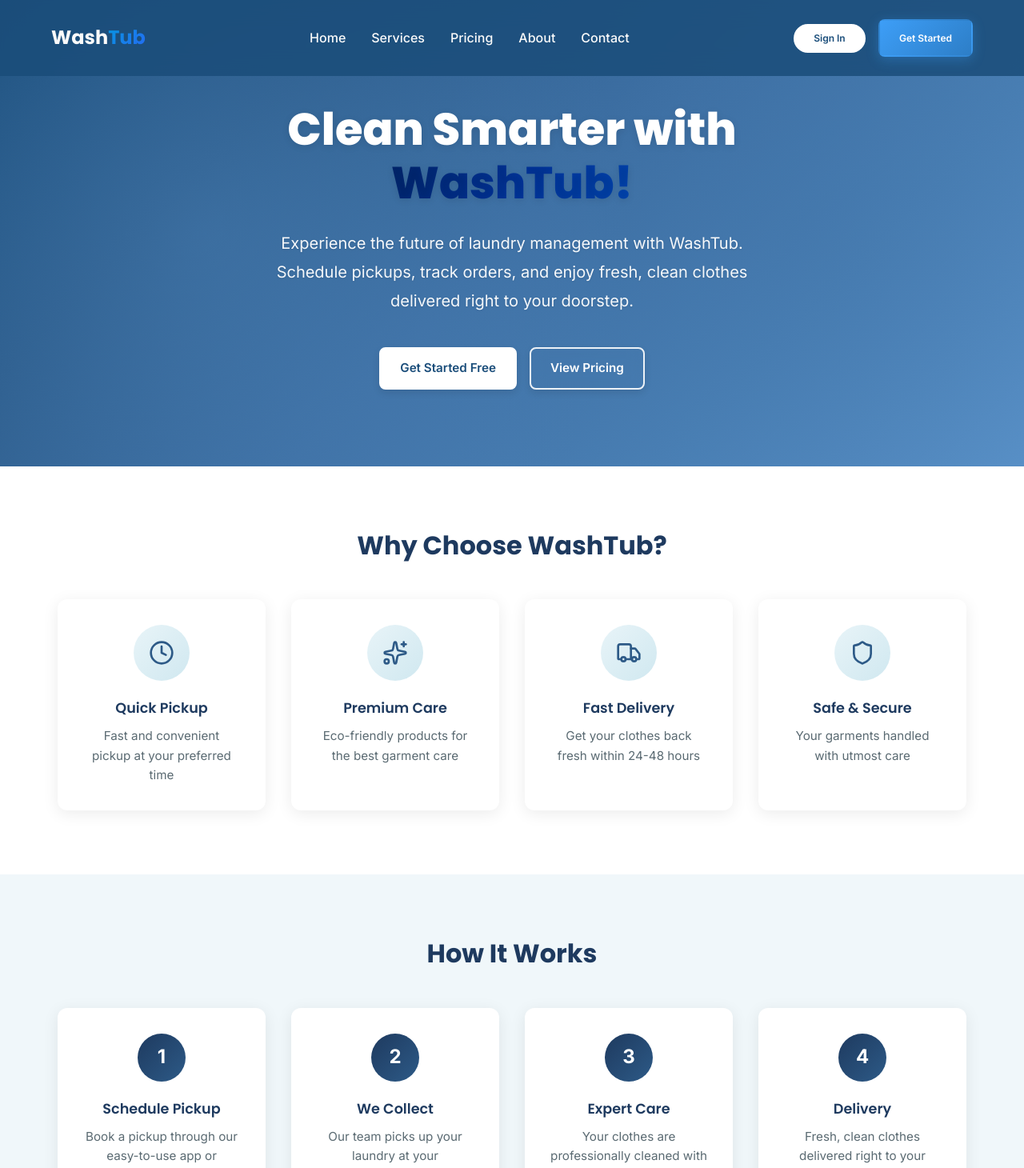
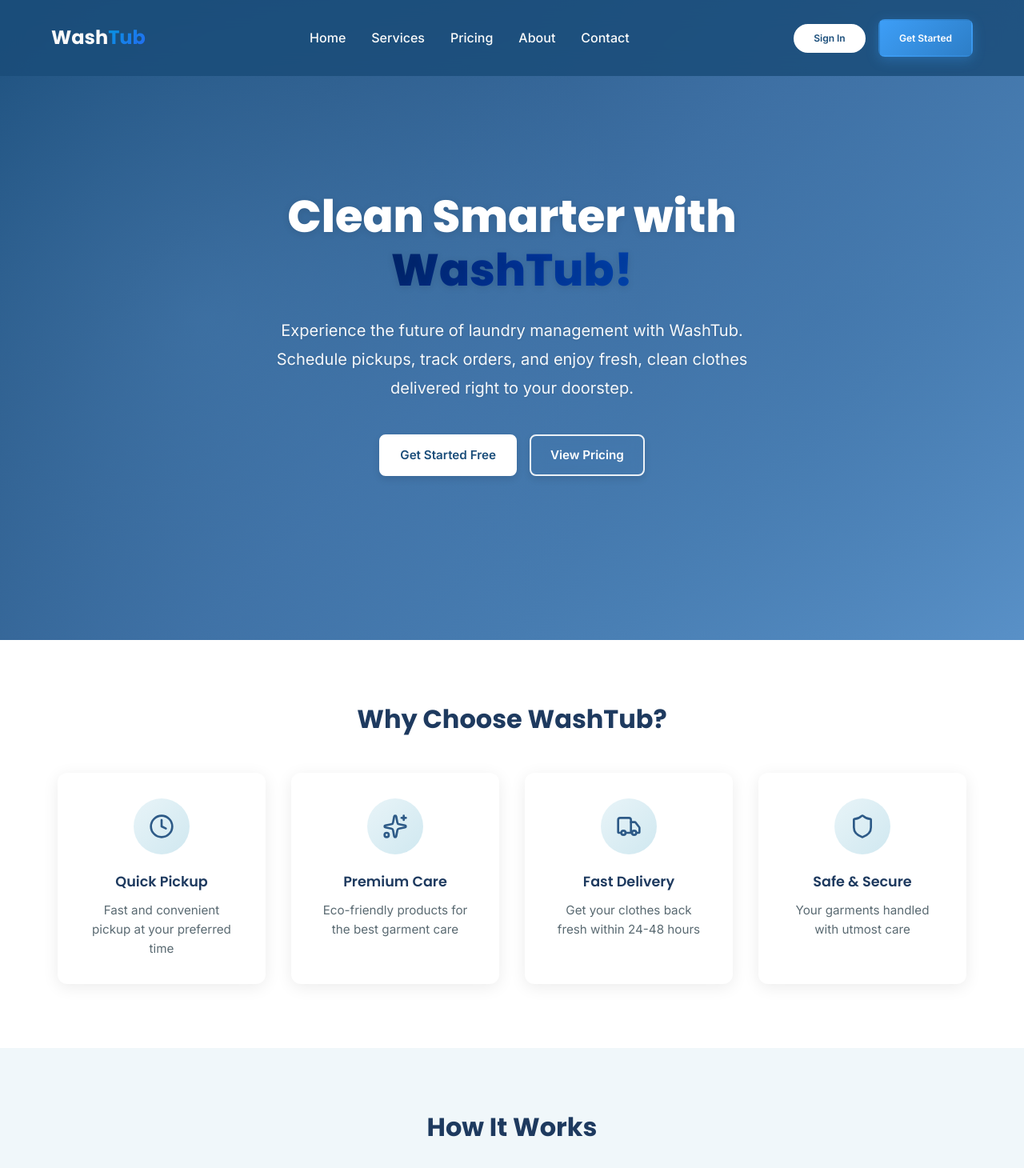
Before and after one commit to KavishaPerera/Wash-TUB, a React app in the folder frontend/: page / in a window 1280 px wide. Shown: the top 1460 px of the page at 80% size. Built offline with nearby package versions, Linux system fonts and the light colour scheme; the HTML template or start-up script is replaced by a standard one.

Commit message:
change home page height

```diff
--- a/frontend/src/pages/Home.css
+++ b/frontend/src/pages/Home.css
@@ -47,6 +47,10 @@
     text-align: center;
     position: relative;
     overflow: hidden;
+    min-height: 100vh;
+    display: flex;
+    flex-direction: column;
+    justify-content: center;
 }
 
 .home-hero::before {
@@ -173,6 +177,9 @@
     text-align: center;
     box-shadow: 0 4px 20px rgba(0, 0, 0, 0.08);
     transition: transform 0.3s ease, box-shadow 0.3s ease;
+    height: 100%;
+    display: flex;
+    flex-direction: column;
 }
 
 .feature-card:hover {
@@ -224,6 +231,9 @@
     text-align: center;
     box-shadow: 0 4px 20px rgba(0, 0, 0, 0.08);
     transition: transform 0.3s ease;
+    height: 100%;
+    display: flex;
+    flex-direction: column;
 }
 
 .step-card:hover {
```
